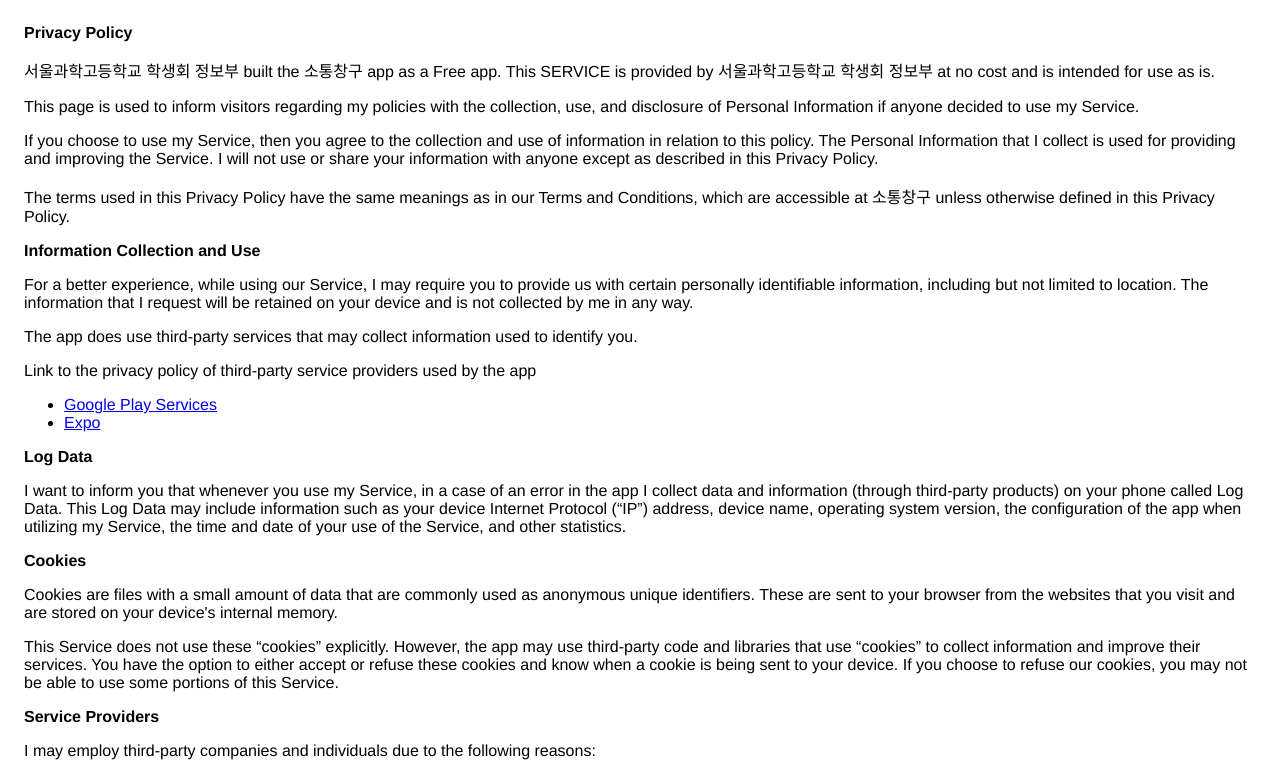
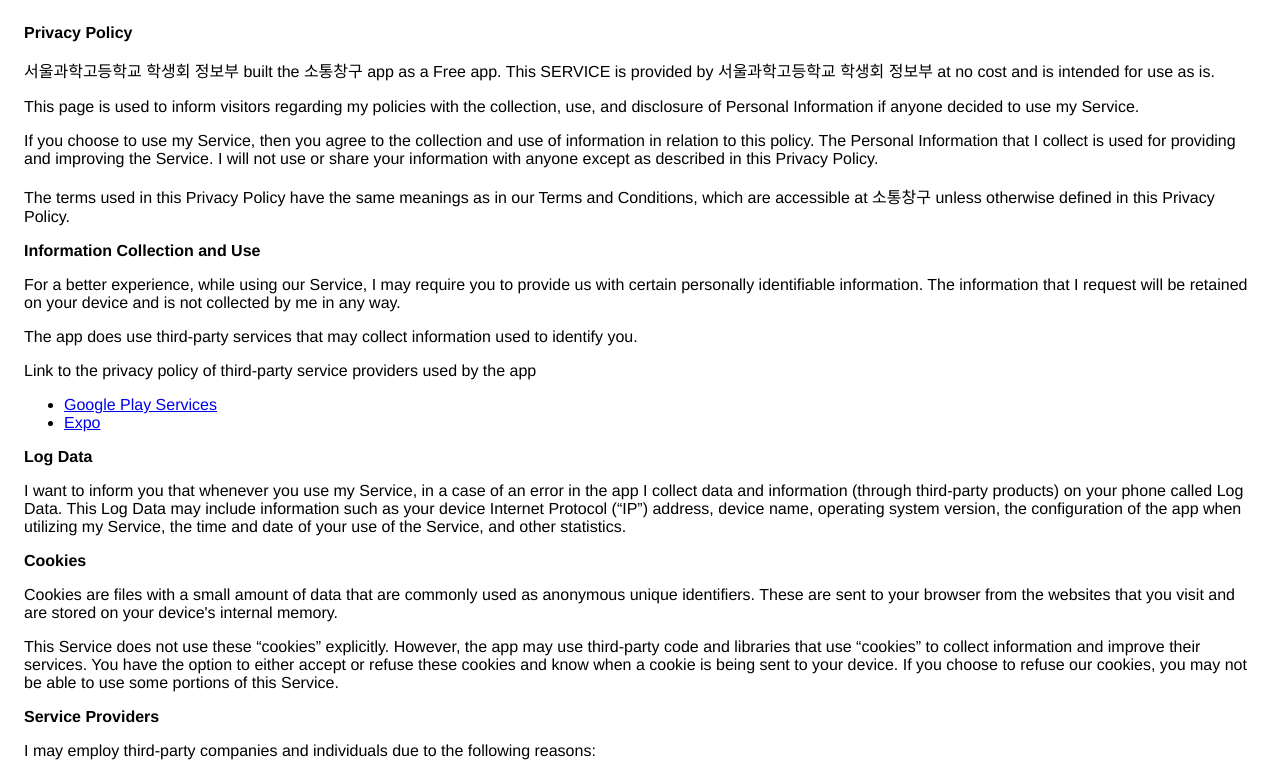
Before and after one commit to SSHS-pebble/sotong-app-privacy-policy, a plain HTML site: page index.html in a window 1280 px wide. Shown: the top 773 px of the page. Drawn offline with Linux system fonts and the light colour scheme.

Commit message:
modified personal information

```diff
--- a/index.html
+++ b/index.html
@@ -29,7 +29,7 @@
                 </p> <p><strong>Information Collection and Use</strong></p> <p>
                   For a better experience, while using our Service, I
                   may require you to provide us with certain personally
-                  identifiable information, including but not limited to location. The information that
+                  identifiable information. The information that
                   I request will be retained on your device and is not collected by me in any way.
                 </p> <div><p>
                     The app does use third-party services that may collect
```
